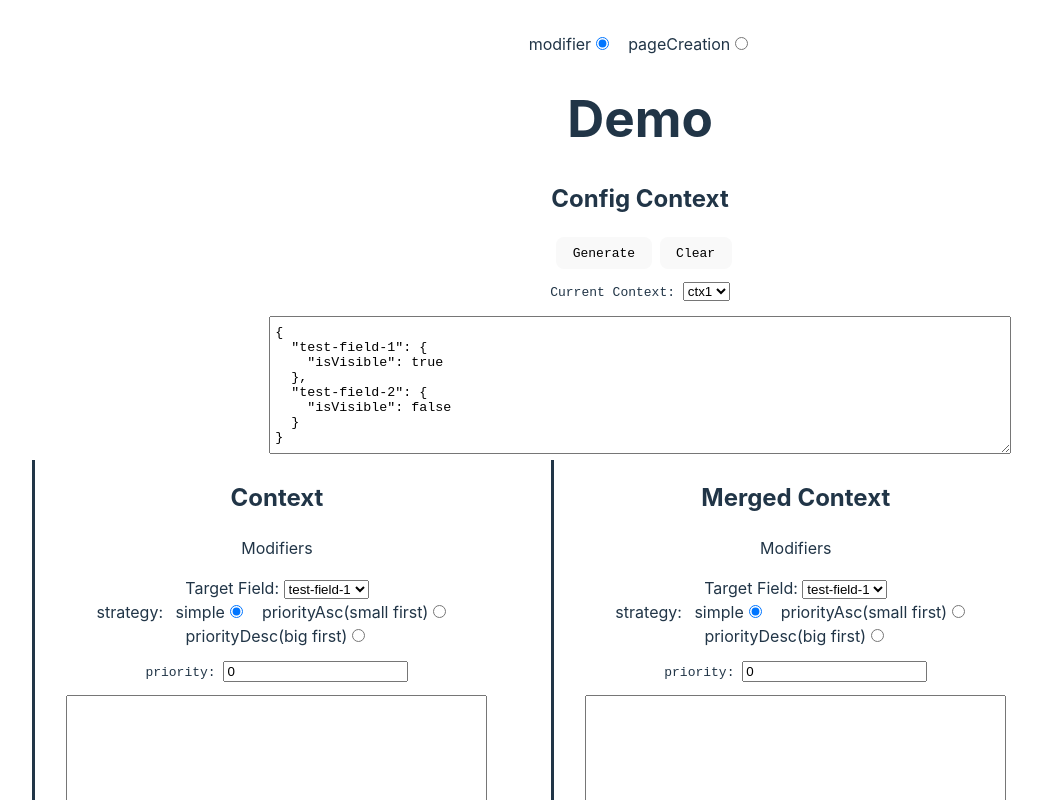
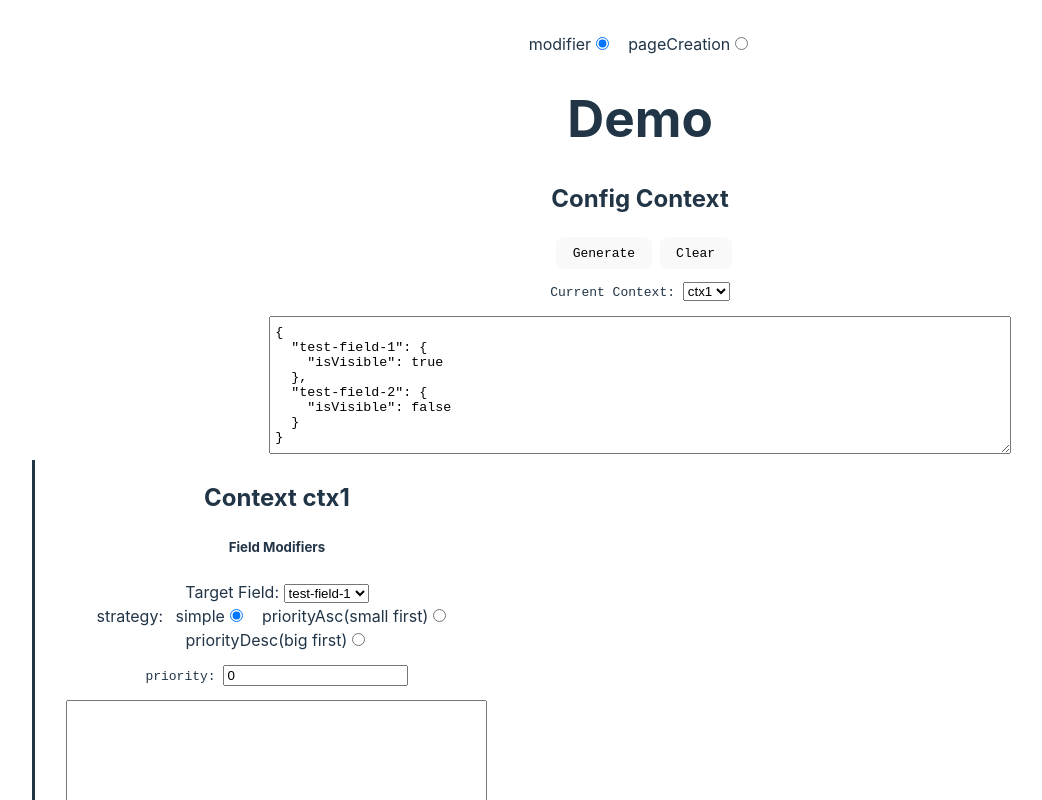
Before and after one commit to Muffinmann/Momentum, a React (Vite) app: page / in a window 1280 px wide. Shown: the top 800 px of the page, without its empty margins (0-1042 px from the left). Built offline with nearby package versions, Linux system fonts and the light colour scheme.

Commit message:
refactor views

```diff
--- a/src/DemoModifier.tsx
+++ b/src/DemoModifier.tsx
@@ -1,6 +1,7 @@
 import { useState } from "react";
 import FieldContext from "./FieldContext";
 import MergedFieldContext from "./MergedFieldContext";
+import { StoreMapConfig } from "./types";
 
 
 const demoContexts = [
@@ -24,7 +25,6 @@ const Demo = () => {
   const [targetContext, setTargetContext] = useState('ctx1')
   const [generatedConfig, setGeneratedConfig] = useState<Record<string, Record<string, object>>>(defaultCtxConfig)
 
-  const [sessionId, setSessionId] = useState(0)
   const generateContextConfig = () => {
     const result = Object.fromEntries(Object.entries(contextConfig).filter((entry) => entry[1].length > 0).map(([name, configRawText]) => {
       try {
@@ -35,8 +35,6 @@ const Demo = () => {
         return [name, {}]
       }
     }))
-    // console.log(result)
-    // const text = contextConfig[targetContext]
     setGeneratedConfig(result)
   }
 
@@ -48,7 +46,6 @@ const Demo = () => {
       ...old,
       [targetContext]: ''
     }))
-    setSessionId((old) => old+1)
   }
   return (
     <div>
@@ -73,10 +70,10 @@ const Demo = () => {
         }}/>
       </div>
       <div style={{display: 'grid', gap: '2rem', gridTemplateColumns: '1fr 1fr 1fr'}}>
-        {Object.values(generatedConfig).map((contextConfig, i) => (
-           (<FieldContext key={String(sessionId).concat(Object.keys(generatedConfig)[i] || String(i))} config={contextConfig} />)
+        {Object.entries(generatedConfig).map(([ctxName, contextConfig], i) => (
+           (contextConfig ? <FieldContext key={ctxName.concat(String(i))} name={ctxName} config={contextConfig as StoreMapConfig} /> : null)
         ))}
-        {Object.keys(generatedConfig).length ? <MergedFieldContext contextConfigs={Object.values(generatedConfig)} /> : null}
+        {Object.keys(generatedConfig).length > 1 ? <MergedFieldContext contextConfigs={Object.values(generatedConfig).filter(Boolean) as StoreMapConfig[]} /> : null}
       </div>
     </div>
   )
--- a/src/FieldContext.tsx
+++ b/src/FieldContext.tsx
@@ -1,16 +1,17 @@
-import { useRef, } from "react";
+import { useMemo, } from "react";
 import DynamicField from "./DynamicField";
 import { createStoreMap } from "./core/store";
 import StoreMapContext from "./contexts";
 import ModifierConfig from "./ModifierConfig";
+import { StoreMapConfig } from "./types";
 
 
-const FieldContext = ({config}: {config: Record<string, object>}) => {
-  const {storeMap, keys} = useRef(createStoreMap(config)).current
+const FieldContext = ({name, config}: {name: string, config: StoreMapConfig}) => {
+  const {storeMap, keys} = useMemo(() => createStoreMap(config), [config])
   return (
     <StoreMapContext.Provider value={storeMap}>
       <div style={{borderLeft: 'solid',  padding: '0rem 1rem'}}>
-        <h2>Context</h2>
+        <h2>Context {name}</h2>
         <ModifierConfig storeMap={storeMap} />
         {keys.map((key) => (
           <DynamicField key={key} fieldKey={key} />
--- a/src/MergedFieldContext.tsx
+++ b/src/MergedFieldContext.tsx
@@ -1,12 +1,13 @@
-import { useRef, } from "react";
+import { useMemo } from "react";
 import DynamicField from "./DynamicField";
 import StoreMapContext from "./contexts";
 import { createStoreMap, reduceStoreMaps } from "./core/store";
 import ModifierConfig from "./ModifierConfig";
+import { StoreMapConfig } from "./types";
 
 
-const MergedFieldContext = ({contextConfigs}: {contextConfigs: Record<string, object>[]}) => {
-  const {storeMap, keys} = useRef(reduceStoreMaps(contextConfigs.map((config) => createStoreMap(config).storeMap))).current
+const MergedFieldContext = ({contextConfigs}: {contextConfigs: StoreMapConfig[]}) => {
+  const {storeMap, keys} = useMemo(() => reduceStoreMaps(contextConfigs.map((config) => createStoreMap(config).storeMap)), [contextConfigs])
   return (
     <StoreMapContext.Provider value={storeMap}>
       <div style={{borderLeft: 'solid',  padding: '0rem 1rem'}}>
--- a/src/ModifierConfig.tsx
+++ b/src/ModifierConfig.tsx
@@ -41,7 +41,7 @@ const ModifierConfig = ({storeMap}: {storeMap: Record<string, FieldStore>}) => {
   }
   return (
     <div>
-      <p>Modifiers</p>
+      <h5>Field Modifiers</h5>
       <div>Target Field: <select value={modifierSettingTarget} onChange={(e) => setModifierSettingTarget(e.target.value)}>{Object.keys(storeMap).map((k) => (<option key={k} value={k}>{k}</option>))}</select></div>
       <div>
         strategy: <RadioInput
```
